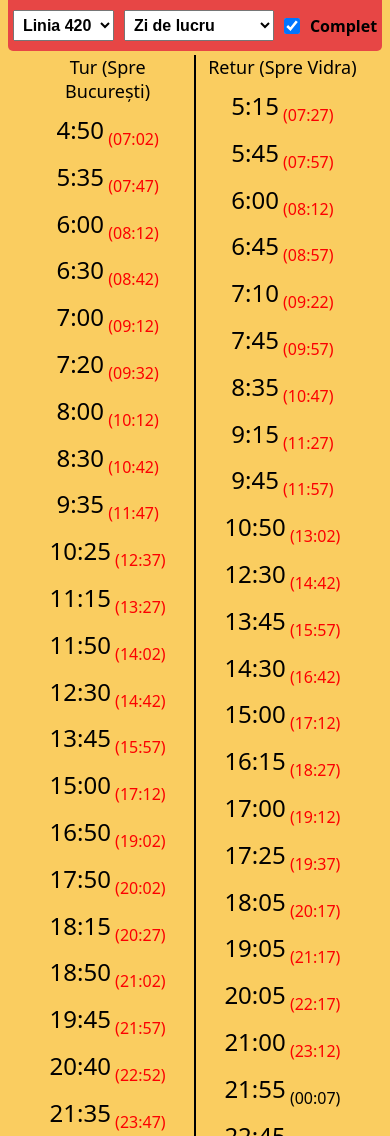
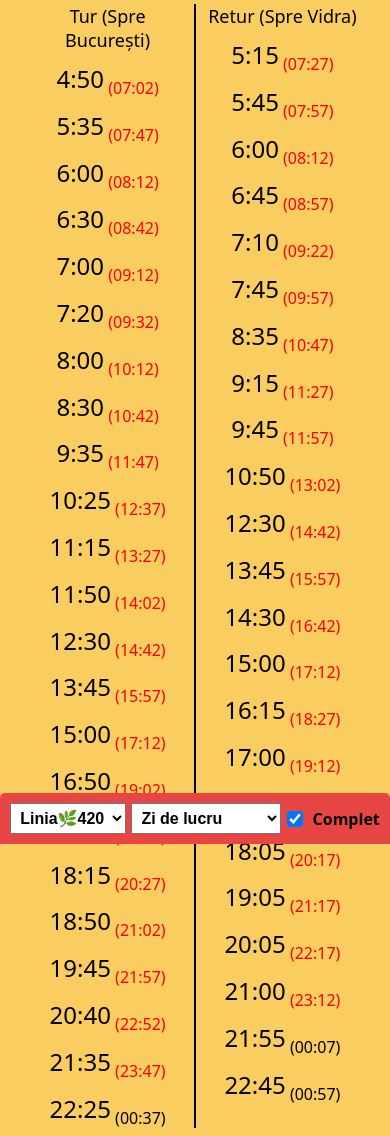
Before and after one commit to Soare-Robert-Daniel/road-to-otter-village, a plain HTML site: page index.html in a window 390 px wide. Shown: the top 1136 px of the page. Drawn offline with Linux system fonts and the light colour scheme.

Commit message:
feat: sticky options

```diff
--- a/index.html
+++ b/index.html
@@ -57,7 +57,6 @@
       align-items: center;
       padding: 10px 5px;
       background-color: var(--primary-color);
-      gap: 10px;
 
       border-radius: 0px 0px 5px 5px;
     }
@@ -155,6 +154,8 @@
       gap: 10px;
 
       width: 95%;
+
+      margin-top: 10px;
     }
 
     .instructions details {
@@ -184,6 +185,24 @@
         margin: 20px auto;
       }
     }
+
+    @media (max-width: 500px) {
+
+      body {
+        padding-bottom: 60px;
+      }
+
+      #settings {
+        position: fixed;
+        bottom: 0;
+        width: 100%;
+      }
+
+      .settings {
+
+        border-radius: 5px 5px 0px 0px;
+      }
+    }
     </style>
 </head>
 <body>
--- a/main.mjs
+++ b/main.mjs
@@ -1,21 +1,6 @@
 import van from "./van-1.2.8.min.js";
 
-const {
-  thead,
-  th,
-  table,
-  div,
-  option,
-  select,
-  tbody,
-  tr,
-  td,
-  input,
-  label,
-  p,
-  span,
-  sub,
-} = van.tags;
+const { div, option, select, input, label, p, sub } = van.tags;
 
 const romanianNationalHolidays = [
   "01-01", // Anul Nou
@@ -187,7 +172,7 @@ const Settings = () => {
           onchange: (e) => (busOption = e.target.value),
           value: busOption.val,
         },
-        option({ value: "420" }, "Linia 420")
+        option({ value: "420" }, "Linia🌿420")
         // option({ value: "438" }, "438")
       )
     ),
```
